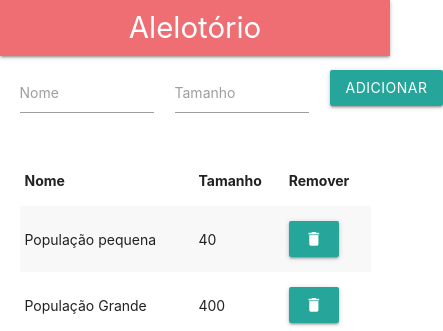
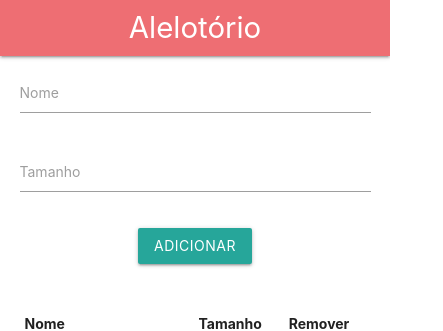
Before and after one commit to EdikoCruz/alelotorio, a Vue app: page / in a window 390 px wide. Shown: the top 331 px of the page, 443 px wide, since content can reach past the window. Built offline with nearby package versions, Linux system fonts and the light colour scheme; what vue-chartkick would draw is missing.

Commit message:
fix mobile

```diff
--- a/src/views/Home.vue
+++ b/src/views/Home.vue
@@ -4,15 +4,15 @@
     <!-- POPULATION FORM -->
     <form class="col s12" @submit.prevent>
       <div class="row">
-        <div class="input-field col s5">
+        <div class="input-field col s12 l5">
           <input id="population-name" type="text" v-model="population.name">
           <label for="population-name">Nome</label>
         </div>
-        <div class="input-field col s5">
+        <div class="input-field col s12 l5">
           <input id="population-size" type="number" v-model="population.size" :min="config.minSize" :max="config.maxSize" :step="config.step">
           <label for="population-size">Tamanho</label>
         </div>
-        <div class="input-field col s2">
+        <div class="input-field col s12 l2 center-align">
           <button class="waves-effect waves-light btn" @click="addPopulation">Adicionar</button>
         </div>
       </div>
```
